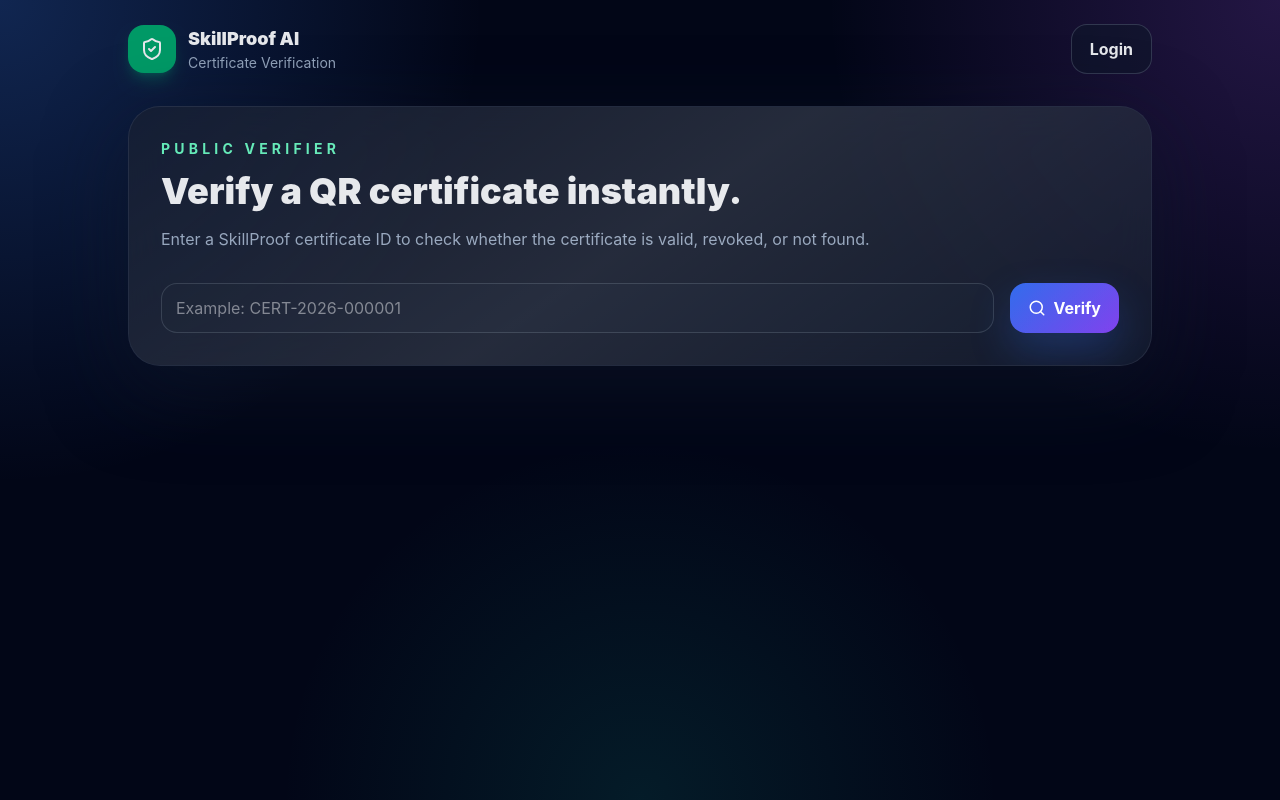
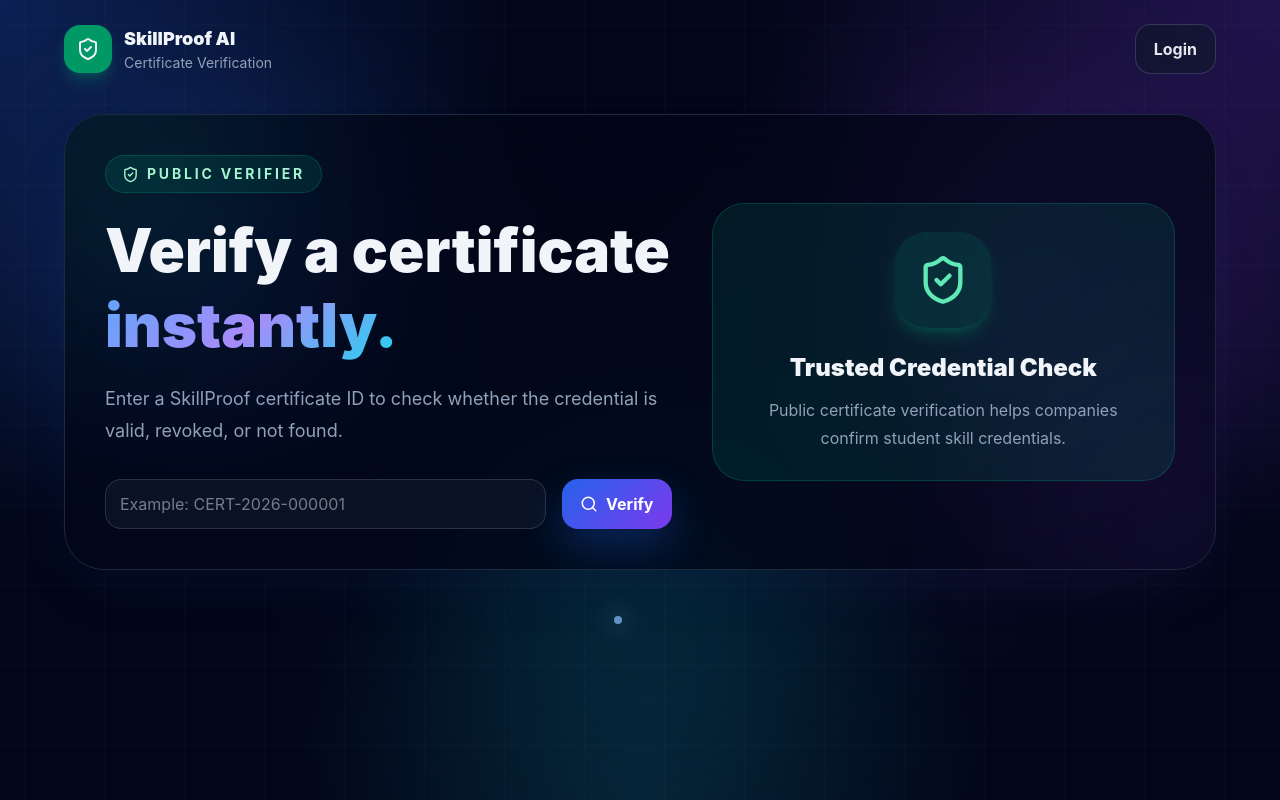
Before and after one commit to Shalinda1801/skillproof-ai, a React app in the folder frontend/: page /verify in a window 1280 px wide. Built offline with nearby package versions, Linux system fonts and the light colour scheme; no server answers; the HTML template or start-up script is replaced by a standard one.

Commit message:
style: upgrade certificate verification page

```diff
--- a/frontend/src/index.css
+++ b/frontend/src/index.css
@@ -560,3 +560,47 @@ select {
     transform: translateY(14px) rotate(-3deg);
   }
 }
+
+/* =========================
+   VERIFY CERTIFICATE PREMIUM UI
+========================= */
+
+.verify-orb {
+  position: absolute;
+  border-radius: 9999px;
+  filter: blur(90px);
+  opacity: 0.35;
+  animation: floatSlow 7s ease-in-out infinite;
+}
+
+.verify-result-card {
+  position: relative;
+  overflow: hidden;
+  border-radius: 2rem;
+  border: 1px solid rgba(52, 211, 153, 0.22);
+  background:
+    radial-gradient(circle at top right, rgba(52, 211, 153, 0.18), transparent 32%),
+    rgba(2, 6, 23, 0.88);
+  box-shadow:
+    0 35px 110px rgba(0, 0, 0, 0.4),
+    0 18px 70px rgba(16, 185, 129, 0.14);
+}
+
+.verify-result-card::after {
+  content: "";
+  position: absolute;
+  inset: -130%;
+  background: linear-gradient(
+    120deg,
+    transparent 35%,
+    rgba(255, 255, 255, 0.1),
+    transparent 65%
+  );
+  transform: rotate(25deg);
+  animation: heroShine 6s ease-in-out infinite;
+}
+
+.verify-badge-card {
+  transform-style: preserve-3d;
+  animation: softFloatCard 5.5s ease-in-out infinite;
+}
--- a/frontend/src/pages/VerifyCertificate.jsx
+++ b/frontend/src/pages/VerifyCertificate.jsx
@@ -11,6 +11,7 @@ import {
 import { useEffect, useState } from "react";
 import { Link, useParams } from "react-router-dom";
 import { certificateApi } from "../api/certificateApi";
+import AnimatedBackground from "../components/ui/AnimatedBackground";
 
 const VerifyCertificate = () => {
   const { certificateId } = useParams();
@@ -69,16 +70,21 @@ useEffect(() => {
   const certificate = certificateData?.certificate;
 
   return (
-    <main className="min-h-screen px-6 py-6">
-      <div className="mx-auto max-w-5xl">
-        <nav className="mb-8 flex items-center justify-between">
+    <>
+      <AnimatedBackground />
+
+      <main className="relative z-10 min-h-screen px-6 py-6 text-slate-100">
+        <div className="mx-auto max-w-6xl">
+          <nav className="mb-10 flex items-center justify-between">
             <Link to="/" className="flex items-center gap-3">
               <div className="grid h-12 w-12 place-items-center rounded-2xl bg-emerald-600 shadow-lg shadow-emerald-600/30">
                 <ShieldCheck />
               </div>
               <div>
                 <p className="text-lg font-black">SkillProof AI</p>
-              <p className="text-sm text-slate-400">Certificate Verification</p>
+                <p className="text-sm text-slate-400">
+                  Certificate Verification
+                </p>
               </div>
             </Link>
 
@@ -87,18 +93,25 @@ const certificate = certificateData?.certificate;
             </Link>
           </nav>
 
-        <section className="glass-card pro-card rounded-[2rem] p-8">
-          <p className="text-sm font-bold uppercase tracking-[0.3em] text-emerald-300">
+          <section className="relative overflow-hidden rounded-[2.5rem] border border-slate-800 bg-slate-950/70 p-8 shadow-2xl shadow-blue-950/20 backdrop-blur-2xl md:p-10">
+            <div className="verify-orb left-[-8%] top-[-20%] h-72 w-72 bg-emerald-500/30" />
+            <div className="verify-orb bottom-[-25%] right-[-10%] h-80 w-80 bg-purple-500/25" />
+
+            <div className="relative grid gap-10 lg:grid-cols-[1.1fr_0.9fr] lg:items-center">
+              <div>
+                <div className="mb-5 inline-flex items-center gap-2 rounded-full border border-emerald-400/20 bg-emerald-400/10 px-4 py-2 text-sm font-bold uppercase tracking-[0.2em] text-emerald-200">
+                  <ShieldCheck size={17} />
                   Public verifier
-          </p>
+                </div>
 
-          <h1 className="mt-3 text-4xl font-black">
-            Verify a QR certificate instantly.
+                <h1 className="max-w-4xl text-5xl font-black leading-tight md:text-6xl">
+                  Verify a certificate{" "}
+                  <span className="gradient-text">instantly.</span>
                 </h1>
 
-          <p className="mt-4 max-w-3xl text-slate-400">
-            Enter a SkillProof certificate ID to check whether the certificate is
-            valid, revoked, or not found.
+                <p className="mt-5 max-w-3xl text-lg leading-8 text-slate-400">
+                  Enter a SkillProof certificate ID to check whether the
+                  credential is valid, revoked, or not found.
                 </p>
 
                 <div className="mt-8 flex flex-col gap-4 md:flex-row">
@@ -122,10 +135,25 @@ const certificate = certificateData?.certificate;
                     Verify
                   </button>
                 </div>
+              </div>
+
+              <div className="verify-badge-card rounded-[2rem] border border-emerald-400/20 bg-emerald-400/10 p-7 text-center">
+                <div className="mx-auto grid h-24 w-24 place-items-center rounded-[2rem] bg-emerald-400/10 text-emerald-300 shadow-lg shadow-emerald-500/20">
+                  <ShieldCheck size={52} />
+                </div>
+                <h2 className="mt-6 text-2xl font-black">
+                  Trusted Credential Check
+                </h2>
+                <p className="mt-3 leading-7 text-slate-400">
+                  Public certificate verification helps companies confirm
+                  student skill credentials.
+                </p>
+              </div>
+            </div>
           </section>
 
           {loading && (
-          <div className="mt-8 flex items-center justify-center rounded-3xl border border-slate-800 bg-slate-950/50 p-10 text-slate-300">
+            <div className="mt-8 flex items-center justify-center rounded-3xl border border-slate-800 bg-slate-950/70 p-10 text-slate-300">
               <Loader2 className="mr-3 animate-spin" />
               Verifying certificate...
             </div>
@@ -146,8 +174,8 @@ const certificate = certificateData?.certificate;
           )}
 
           {certificate && (
-          <section className="mt-8 glass-card pro-card rounded-[2rem] p-8">
-            <div className="flex flex-col gap-6 md:flex-row md:items-start md:justify-between">
+            <section className="verify-result-card pro-card mt-8 p-8">
+              <div className="relative z-10 flex flex-col gap-6 md:flex-row md:items-start md:justify-between">
                 <div>
                   <div className="inline-flex items-center gap-2 rounded-full bg-emerald-400/10 px-4 py-2 text-sm font-bold text-emerald-300">
                     <CheckCircle2 size={18} />
@@ -171,8 +199,8 @@ const certificate = certificateData?.certificate;
                 </div>
               </div>
 
-            <div className="mt-8 grid gap-5 md:grid-cols-2">
-              <div className="rounded-3xl border border-slate-800 bg-slate-950/50 p-5">
+              <div className="relative z-10 mt-8 grid gap-5 md:grid-cols-2">
+                <div className="rounded-3xl border border-slate-800 bg-slate-950/60 p-5">
                   <User className="mb-4 text-blue-300" />
                   <p className="text-sm text-slate-400">Student</p>
                   <h3 className="mt-1 text-xl font-black">
@@ -183,7 +211,7 @@ const certificate = certificateData?.certificate;
                   </p>
                 </div>
 
-              <div className="rounded-3xl border border-slate-800 bg-slate-950/50 p-5">
+                <div className="rounded-3xl border border-slate-800 bg-slate-950/60 p-5">
                   <Award className="mb-4 text-purple-300" />
                   <p className="text-sm text-slate-400">Skill</p>
                   <h3 className="mt-1 text-xl font-black">
@@ -194,7 +222,7 @@ const certificate = certificateData?.certificate;
                   </p>
                 </div>
 
-              <div className="rounded-3xl border border-slate-800 bg-slate-950/50 p-5">
+                <div className="rounded-3xl border border-slate-800 bg-slate-950/60 p-5">
                   <ShieldCheck className="mb-4 text-emerald-300" />
                   <p className="text-sm text-slate-400">Score</p>
                   <h3 className="mt-1 text-3xl font-black gradient-text">
@@ -202,7 +230,7 @@ const certificate = certificateData?.certificate;
                   </h3>
                 </div>
 
-              <div className="rounded-3xl border border-slate-800 bg-slate-950/50 p-5">
+                <div className="rounded-3xl border border-slate-800 bg-slate-950/60 p-5">
                   <Calendar className="mb-4 text-cyan-300" />
                   <p className="text-sm text-slate-400">Issued date</p>
                   <h3 className="mt-1 text-xl font-black">
@@ -217,6 +245,7 @@ const certificate = certificateData?.certificate;
           )}
         </div>
       </main>
+    </>
   );
 };
 
```
Lines whose indentation alone changed are shown as unchanged.
